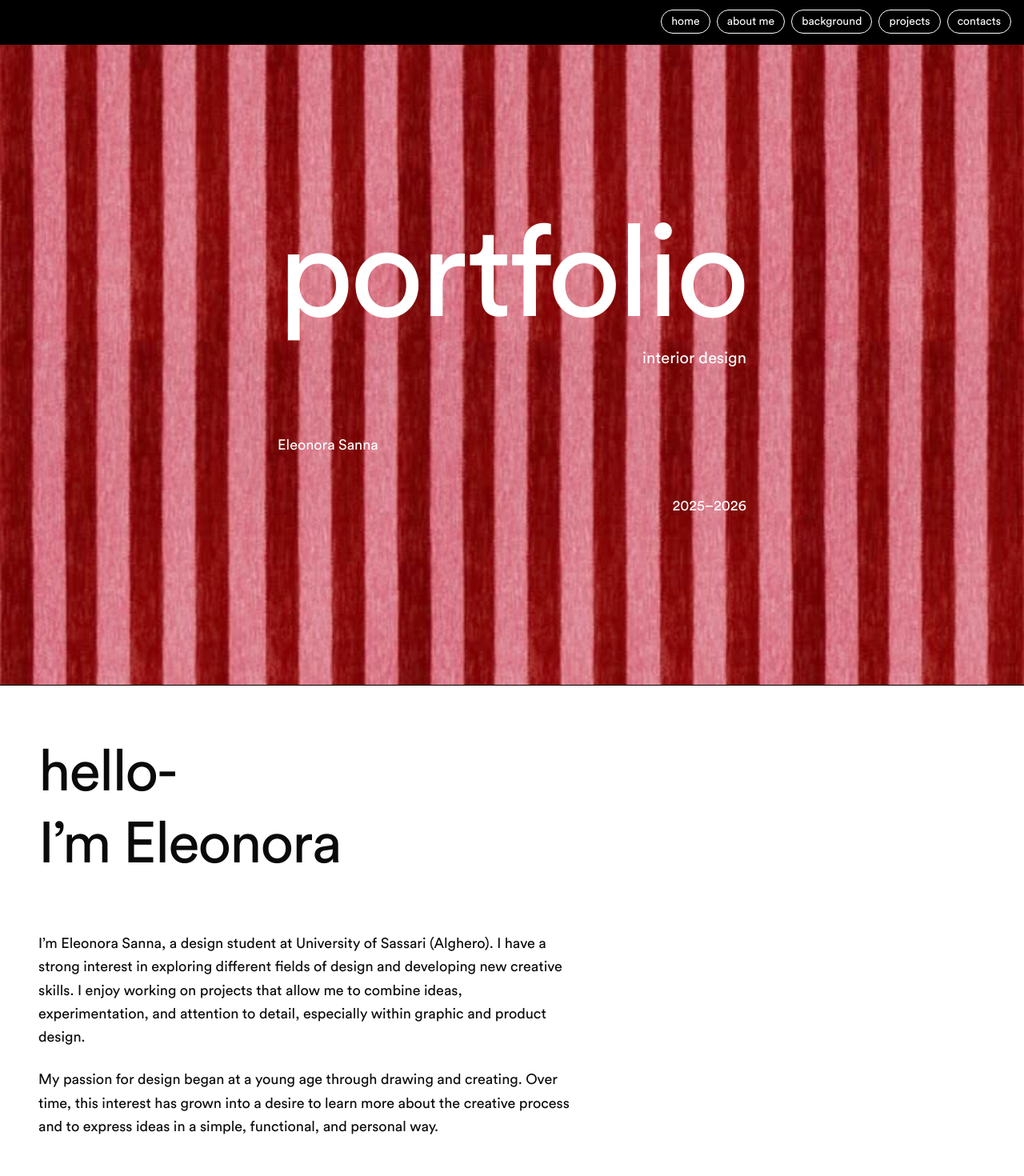
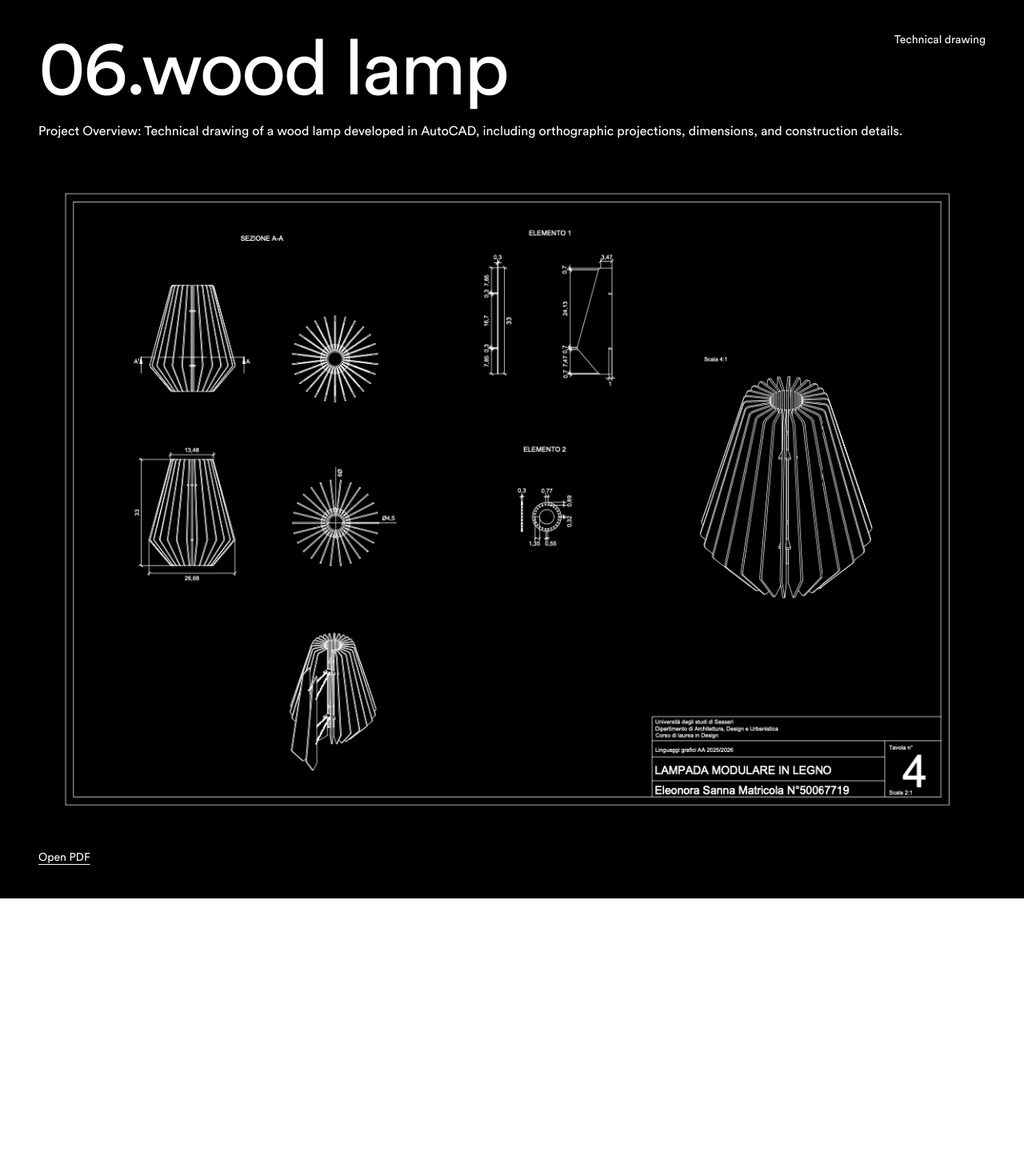
Before and after one commit to esanna29/portafolio-web, a Vue app: page /#/proyectos/wood-lamp in a window 1280 px wide. Before the commit this address led to /#/. Shown: the top 1470 px of the page at 80% size. After the commit the page ends 1123 px from the top, so only its background shows below. Built offline with nearby package versions, Linux system fonts and the light colour scheme.

Commit message:
esanna: Página Wood lamp con plano técnico y PDF

```diff
--- a/src/pages/projects/Projects.vue
+++ b/src/pages/projects/Projects.vue
@@ -34,6 +34,7 @@ const technicalProjects = [
     image: '/images/wood-lamp-cover.png',
     imagePosition: '100% 50%',
     imageScale: 1.1,
+    to: '/proyectos/wood-lamp',
   },
 ]
 </script>
--- /dev/null
+++ b/src/pages/projects/WoodLamp.vue
@@ -0,0 +1,39 @@
+<template>
+  <section class="min-h-svh bg-black px-6 py-10 text-white sm:px-12">
+    <div class="flex flex-wrap items-start justify-between gap-4">
+      <h1
+        class="text-5xl font-medium tracking-tight sm:text-7xl lg:text-8xl"
+      >
+        06.wood lamp
+      </h1>
+
+      <RouterLink
+        :to="{ path: '/', hash: '#projects' }"
+        class="text-sm font-medium underline-offset-4 hover:underline"
+      >
+        Technical drawing
+      </RouterLink>
+    </div>
+
+    <p class="mt-4 text-base font-medium">
+      Project Overview: Technical drawing of a wood lamp developed
+      in AutoCAD, including orthographic projections, dimensions,
+      and construction details.
+    </p>
+
+    <img
+      src="/images/wood-lamp-drawing.png"
+      alt="Wood lamp: tavola tecnica con proiezioni ortogonali, quote e dettagli costruttivi"
+      class="mt-6 h-auto w-full"
+    />
+
+    <a
+      href="/documents/wood-lamp.pdf"
+      target="_blank"
+      rel="noopener noreferrer"
+      class="mt-6 inline-block text-sm font-medium underline underline-offset-4"
+    >
+      Open PDF
+    </a>
+  </section>
+</template>
--- a/src/router/index.ts
+++ b/src/router/index.ts
@@ -7,6 +7,7 @@ import CoffeeJournal from '@/pages/projects/CoffeeJournal.vue'
 import ClimateThreads from '@/pages/projects/ClimateThreads.vue'
 import Memories from '@/pages/projects/Memories.vue'
 import CoffeeTable from '@/pages/projects/CoffeeTable.vue'
+import WoodLamp from '@/pages/projects/WoodLamp.vue'
 
 export const router = createRouter({
   history: createWebHashHistory(import.meta.env.BASE_URL),
@@ -51,6 +52,11 @@ export const router = createRouter({
   name: 'coffee-table',
   component: CoffeeTable,
 },
+{
+  path: 'wood-lamp',
+  name: 'wood-lamp',
+  component: WoodLamp,
+},
       ],
     },
     {
```
Also changed, not shown: public/images/wood-lamp-drawing.png (added), 1 other file (tests, documents, lock files or other folders).
